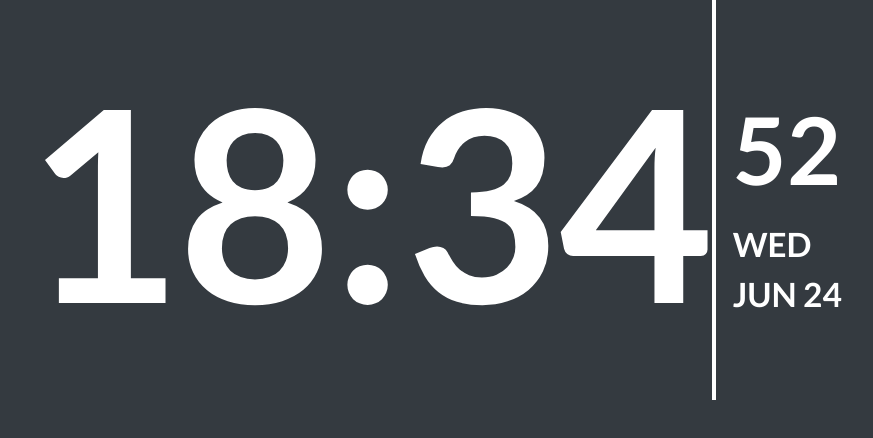
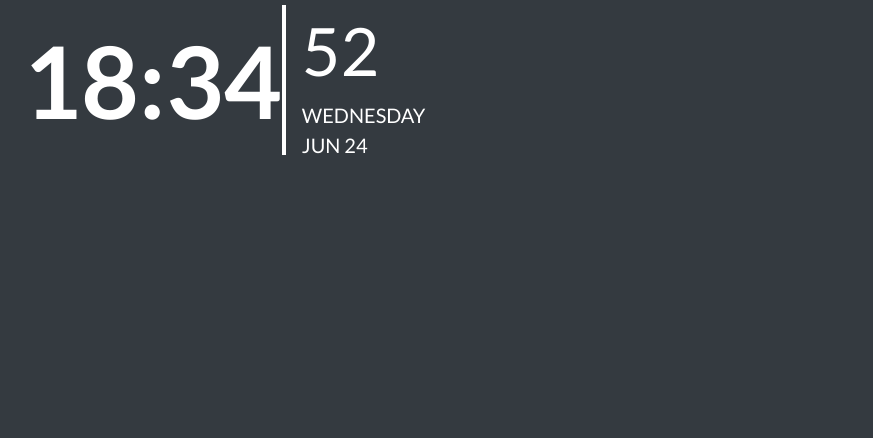
Before and after one commit to kaaljabr/vue-pi-clock, a Vue app: page / in a window 1280 px wide. Shown: the top 438 px of the page, without its empty margins (47-920 px from the left). Built offline with nearby package versions, Linux system fonts and the light colour scheme.

Commit message:
fixed some dimentions

```diff
--- a/src/components/Display.vue
+++ b/src/components/Display.vue
@@ -1,12 +1,12 @@
 <template>
   <b-container>
     <b-row align-v="center">
-      <b-col class="col-md-auto text-center">
+      <b-col cols="8" class="col-md-auto text-center">
         <b-row  class="clock">
           {{ clock }}
         </b-row>
       </b-col>
-      <b-col class="col-md-auto text-center">
+      <b-col cols="4" class="col-md-auto text-center">
         <b-row class="seconds">
           {{ seconds }}
         </b-row>
@@ -25,7 +25,7 @@
   const monthNames = ["JAN", "FEB", "MAR", "APR", "MAY", "JUN",
     "JUL", "AUG", "SEP", "OCT", "NOV", "DEC"
   ];
-  const days = ['SUN', 'MON', 'TUE', 'WED', 'THU', 'FRI', 'SAT'];
+  const days = ['SUNDAY', 'MONDAY', 'TUESDAY', 'WEDNESDAY', 'THURSDAY', 'FRIDAY', 'SATURDAY'];
 export default {
   name: 'HelloWorld',
   props: {
@@ -63,20 +63,20 @@ export default {
   }
 
   .clock {
-    font-size: 200pt;
+    font-size: 75pt;
     font-weight: 700;
     border-right: 3pt solid #ffffff;
   }
 
   .date {
-    font-size: 25pt;
-    font-weight: 700;
+    font-size: 15pt;
+    font-weight: 500;
     margin-left: 1pt;
   }
 
   .seconds {
-    font-size: 70pt;
-    font-weight: 700;
+    font-size: 50pt;
+    font-weight: 500;
     margin-left: 1pt;
   }
 
```
